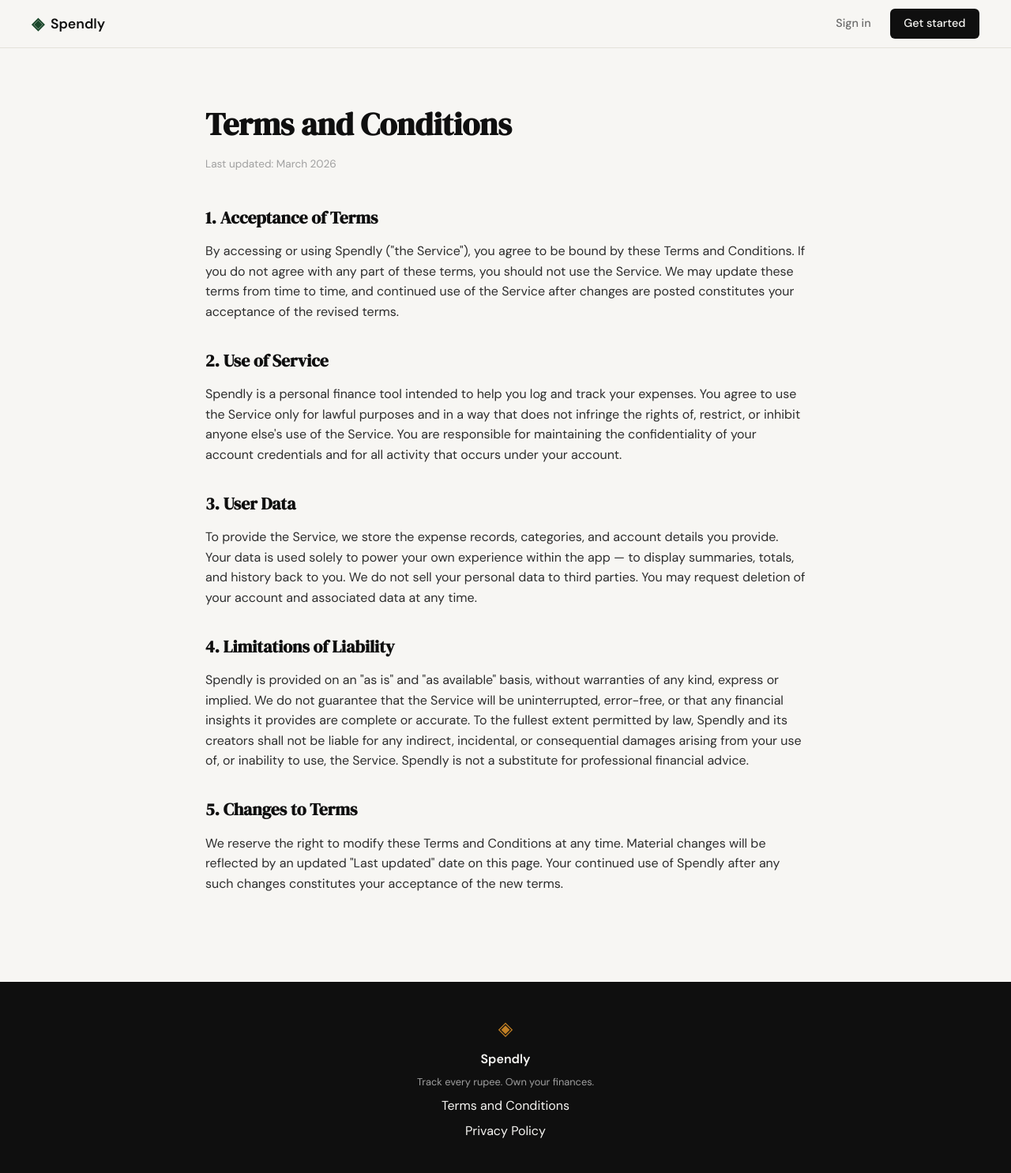
After one commit to Swarnava04/spendly-expense-tracker, a Flask app: page /terms in a window 1280 px wide. The commit adds this page. Shown: the whole page at 79% size. Run offline with Flask 3, Linux system fonts and the light colour scheme.

Commit message:
landing: add terms and conditions page and route

```diff
--- a/app.py
+++ b/app.py
@@ -20,6 +20,11 @@ def register():
 @app.route("/login")
 def login():
     return render_template("login.html")
+
+
+@app.route("/terms")
+def terms():
+    return render_template("terms.html")
 
 
 # ------------------------------------------------------------------ #
--- a/static/css/style.css
+++ b/static/css/style.css
@@ -508,6 +508,47 @@ a { color: inherit; text-decoration: none; }
 }
 
 /* ------------------------------------------------------------------ */
+/* Legal pages                                                         */
+/* ------------------------------------------------------------------ */
+
+.legal-section {
+    padding: 4rem 2rem 6rem;
+}
+
+.legal-inner {
+    max-width: 760px;
+    margin: 0 auto;
+}
+
+.legal-title {
+    font-family: var(--font-display);
+    font-size: 2.5rem;
+    color: var(--ink);
+    margin-bottom: 0.5rem;
+}
+
+.legal-updated {
+    font-size: 0.85rem;
+    color: var(--ink-faint);
+    margin-bottom: 2.5rem;
+}
+
+.legal-body h2 {
+    font-family: var(--font-display);
+    font-size: 1.35rem;
+    color: var(--ink);
+    margin-top: 2rem;
+    margin-bottom: 0.75rem;
+}
+
+.legal-body h2:first-child { margin-top: 0; }
+
+.legal-body p {
+    color: var(--ink-soft);
+    margin-bottom: 1rem;
+}
+
+/* ------------------------------------------------------------------ */
 /* Responsive                                                          */
 /* ------------------------------------------------------------------ */
 
--- a/templates/base.html
+++ b/templates/base.html
@@ -34,6 +34,8 @@
             <span class="brand-icon">◈</span>
             <span class="footer-name">Spendly</span>
             <p class="footer-copy">Track every rupee. Own your finances.</p>
+            <a href="{{ url_for('terms') }}">Terms and Conditions</a>
+            <a href="#">Privacy Policy</a>
         </div>
     </footer>
 
--- /dev/null
+++ b/templates/terms.html
@@ -0,0 +1,62 @@
+{% extends "base.html" %}
+
+{% block title %}Terms and Conditions — Spendly{% endblock %}
+
+{% block content %}
+
+<section class="legal-section">
+    <div class="legal-inner">
+        <h1 class="legal-title">Terms and Conditions</h1>
+        <p class="legal-updated">Last updated: March 2026</p>
+
+        <div class="legal-body">
+            <h2>1. Acceptance of Terms</h2>
+            <p>
+                By accessing or using Spendly ("the Service"), you agree to be bound by these
+                Terms and Conditions. If you do not agree with any part of these terms, you
+                should not use the Service. We may update these terms from time to time, and
+                continued use of the Service after changes are posted constitutes your
+                acceptance of the revised terms.
+            </p>
+
+            <h2>2. Use of Service</h2>
+            <p>
+                Spendly is a personal finance tool intended to help you log and track your
+                expenses. You agree to use the Service only for lawful purposes and in a way
+                that does not infringe the rights of, restrict, or inhibit anyone else's use
+                of the Service. You are responsible for maintaining the confidentiality of
+                your account credentials and for all activity that occurs under your account.
+            </p>
+
+            <h2>3. User Data</h2>
+            <p>
+                To provide the Service, we store the expense records, categories, and account
+                details you provide. Your data is used solely to power your own experience
+                within the app — to display summaries, totals, and history back to you. We do
+                not sell your personal data to third parties. You may request deletion of your
+                account and associated data at any time.
+            </p>
+
+            <h2>4. Limitations of Liability</h2>
+            <p>
+                Spendly is provided on an "as is" and "as available" basis, without warranties
+                of any kind, express or implied. We do not guarantee that the Service will be
+                uninterrupted, error-free, or that any financial insights it provides are
+                complete or accurate. To the fullest extent permitted by law, Spendly and its
+                creators shall not be liable for any indirect, incidental, or consequential
+                damages arising from your use of, or inability to use, the Service. Spendly is
+                not a substitute for professional financial advice.
+            </p>
+
+            <h2>5. Changes to Terms</h2>
+            <p>
+                We reserve the right to modify these Terms and Conditions at any time. Material
+                changes will be reflected by an updated "Last updated" date on this page. Your
+                continued use of Spendly after any such changes constitutes your acceptance of
+                the new terms.
+            </p>
+        </div>
+    </div>
+</section>
+
+{% endblock %}
```
